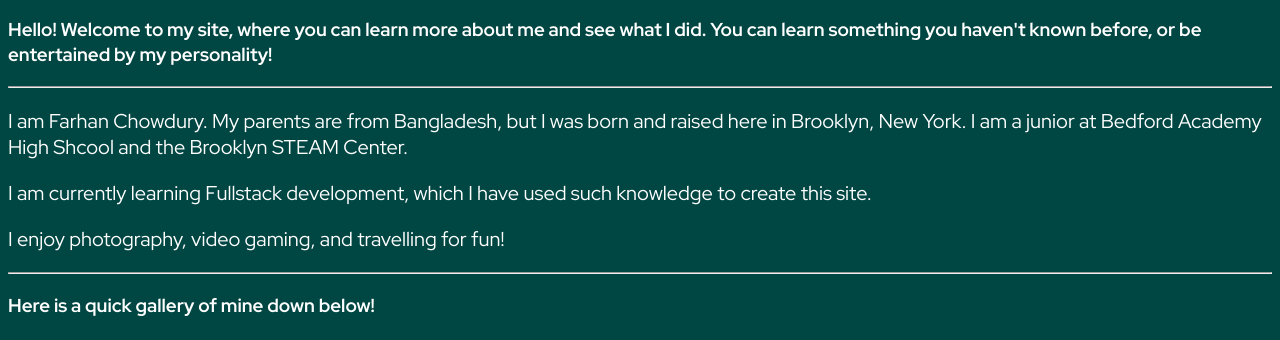
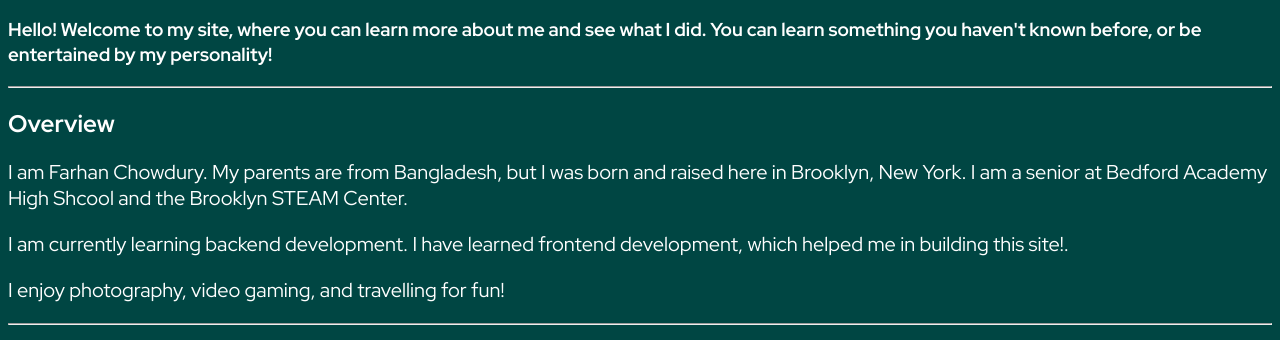
Before and after one commit to fc2078/fc2078.github.io, a plain HTML site: page index.html in a window 1280 px wide. Shown: the part 190-530 px from the top of the page. Drawn offline with Linux system fonts and the light colour scheme.

Commit message:
Senior update + network cert

```diff
--- a/index.html
+++ b/index.html
@@ -26,9 +26,10 @@
     <h3>Hello! Welcome to my site, where you can learn more about me and see what I did. You can learn something you
         haven't known before, or be entertained by my personality!</h3>
     <hr>
+    <h2>Overview</h2>
     <p>I am Farhan Chowdury. My parents are from Bangladesh, but I was born and raised here in Brooklyn, New York. I am
-        a junior at Bedford Academy High Shcool and the Brooklyn STEAM Center.</p>
-    <p>I am currently learning Fullstack development, which I have used such knowledge to create this site.</p>
+        a senior at Bedford Academy High Shcool and the Brooklyn STEAM Center.</p>
+    <p>I am currently learning backend development. I have learned frontend development, which helped me in building this site!.</p>
     <p>I enjoy photography, video gaming, and travelling for fun!</p>
     <hr>
     <h3>Here is a quick gallery of mine down below!</h3>
```
Also changed, not shown: about.html (+2 -0 lines), images/certificates/networking.png (added), 3 other files.
